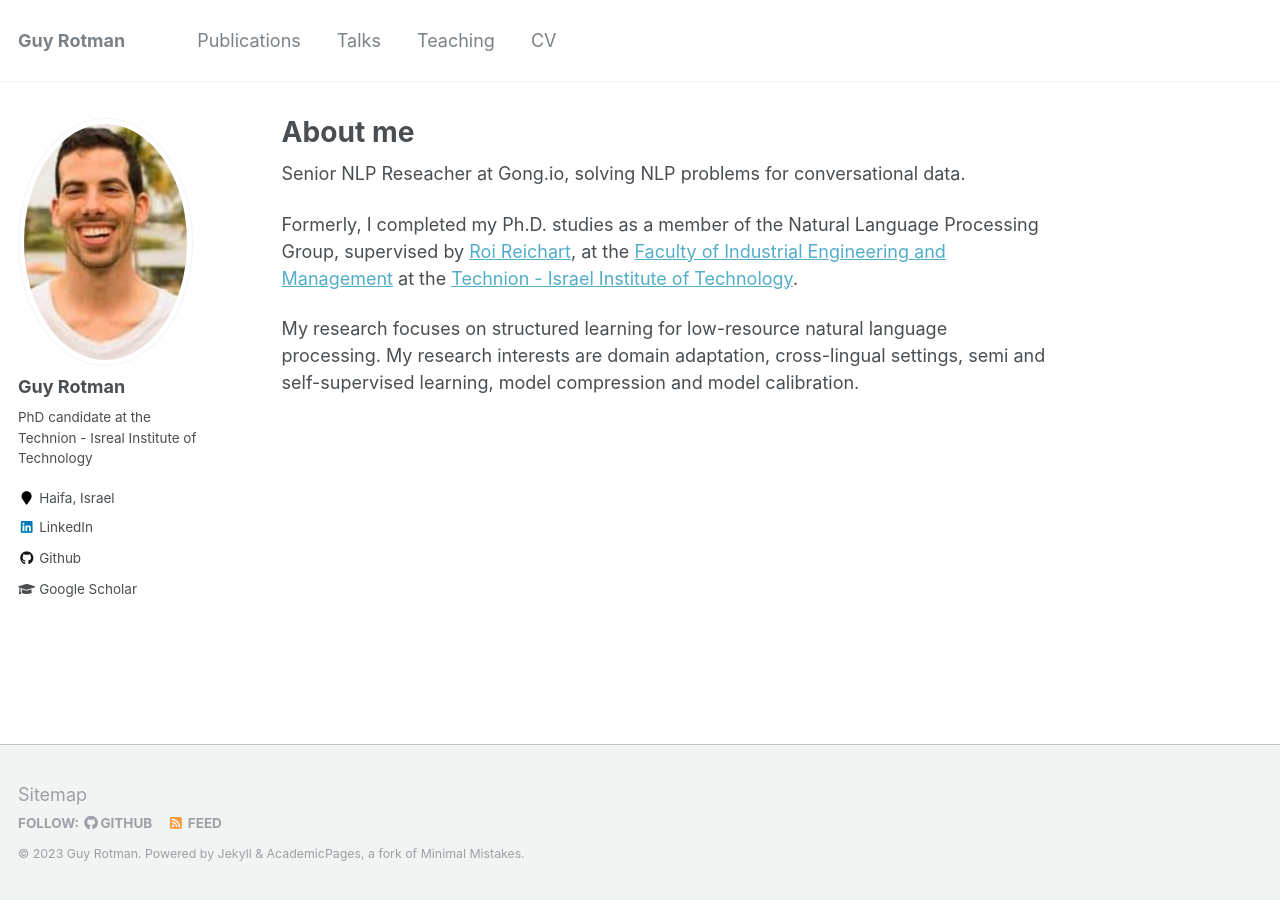
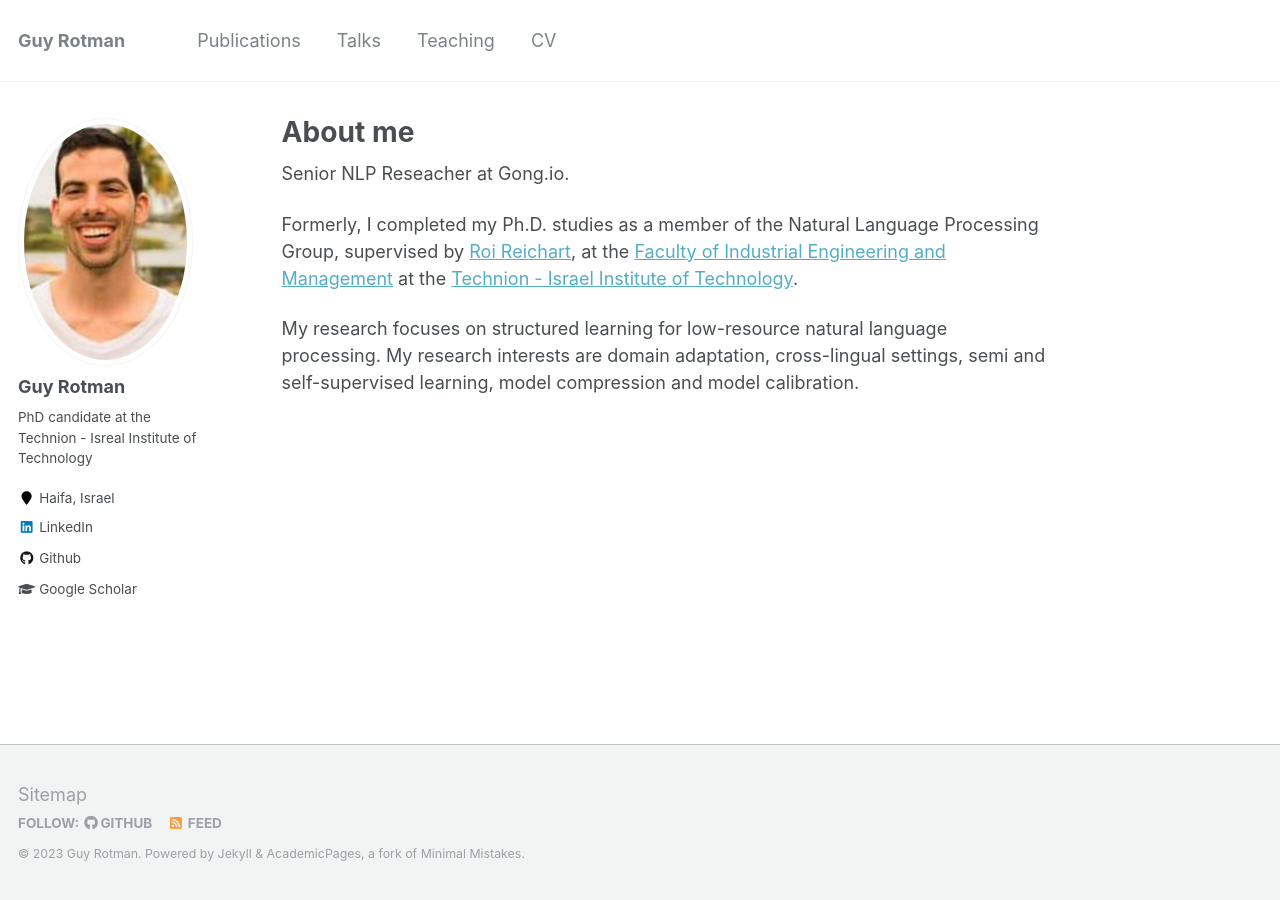
Before and after one commit to rotmanguy/rotmanguy.github.io, a Jekyll site: the page built from _pages/about.md, in a window 1280 px wide. Built offline with Jekyll 4.4.1, drawn with Linux system fonts in a browser that asks for light colours.

Commit message:
Update about.md

```diff
--- a/_pages/about.md
+++ b/_pages/about.md
@@ -7,7 +7,7 @@ redirect_from:
   - /about/
   - /about.html
 ---
-Senior NLP Reseacher at Gong.io, solving NLP problems for conversational data.
+Senior NLP Reseacher at Gong.io.
 
 Formerly, I completed my Ph.D. studies as a member of the Natural Language Processing Group, supervised by <a href = "https://ie.technion.ac.il/~roiri/">Roi Reichart</a>, at the <a href = "http://ie.technion.ac.il">Faculty of Industrial Engineering and Management</a> at the <a href = "http://www.technion.ac.il">Technion - Israel Institute of Technology</a>.
 
```
